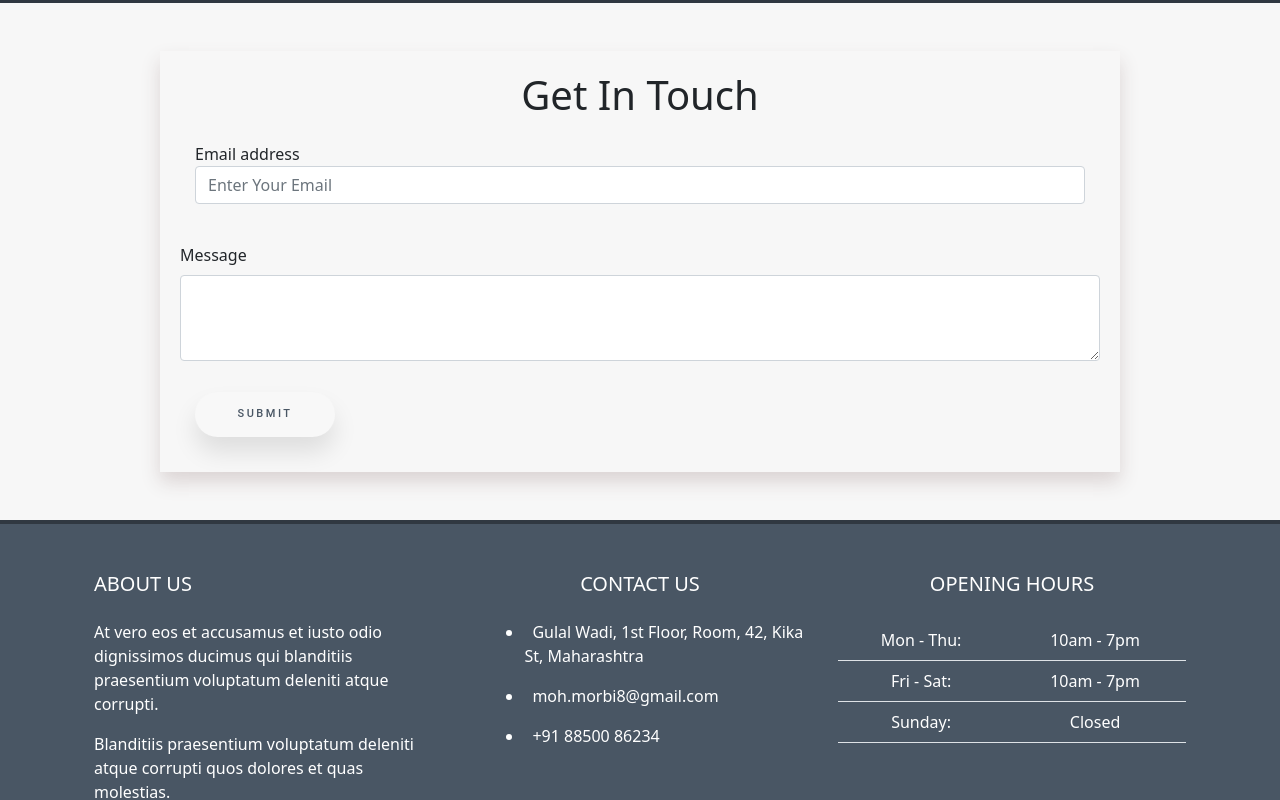
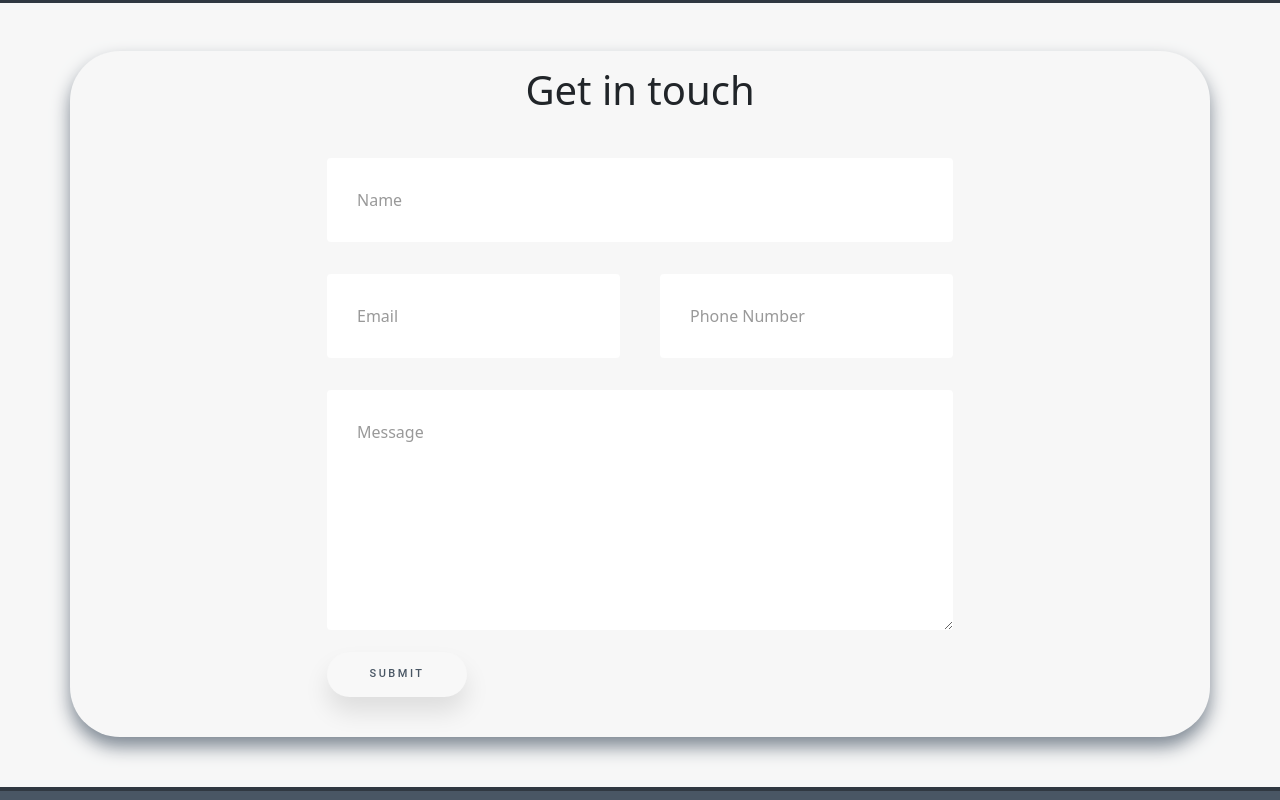
Before and after one commit to GeekDevelopement/Luckystar, a React (Create React App) app: page / in a window 1280 px wide. Shown: the part 1820-2620 px from the top of the page. Built offline with nearby package versions, Linux system fonts and the light colour scheme.

Commit message:
products

```diff
--- a/src/components/contactus/Body.jsx
+++ b/src/components/contactus/Body.jsx
@@ -1,8 +1,8 @@
 import React from "react";
 
 function Body() {
-return (
-<div className="background">
+return (<>
+<div className="d-flex py-5 my-5">
   <div className="container" id="container-cu">
     <div className="screen">
       <div className="screen-body">
@@ -11,9 +11,6 @@
             <span>CONTACT</span>
             <span>US</span>
           </div>
-          <div className="app-contact">Gulal Wadi, 1st Floor, Room, 42, Kika St, Maharashtra <br />
-          moh.morbi8@gmail.com <br />+91 88500 86234
-</div>
         </div>
         <div className="screen-body-item">
           <div className="app-form">
@@ -39,7 +36,7 @@
     </div>
   </div>
 </div>
-
+</>
 );
 }
 
--- a/src/components/homepage/Form.jsx
+++ b/src/components/homepage/Form.jsx
@@ -2,27 +2,42 @@
 
 function Form() {
 return (
-<section id="form" className="my-5">
-  <div id="auth" className="w-third-l mw6-l center-l ph3 container w-75">
-    <h1 className="text-center">Get In Touch</h1>
-    <form action="/login" method="POST">
-      <div className="form-group">
-        <label htmlFor="Email">Email address</label>
-        <input className="form-control" id="Email" name="email" placeholder="Enter Your Email" type="email" />
-      </div>
-      <br />
-      <div className="mb-3">
-        <label htmlFor="exampleFormControlTextarea1" className="form-label">Message</label>
-        <textarea className="form-control" id="exampleFormControlTextarea1" rows="3"></textarea>
-      </div>
-      <div className="form-group">
+<div id="form" class="container">
+	<div class="row">
+			<h1 className="text-center">Get in touch</h1>
+	</div>
+	<div class="row input-container">
+			<div class="col-xs-12">
+				<div class="styled-input wide">
+					<input type="text" required />
+					<label>Name</label>
+				</div>
+			</div>
+			<div class="col-md-6 col-sm-12">
+				<div class="styled-input">
+					<input type="text" required />
+					<label>Email</label>
+				</div>
+			</div>
+			<div class="col-md-6 col-sm-12">
+				<div class="styled-input" style={{float:"right"}}>
+					<input type="text" required />
+					<label>Phone Number</label>
+				</div>
+			</div>
+			<div class="col-xs-12">
+				<div class="styled-input wide">
+					<textarea required></textarea>
+					<label>Message</label>
+				</div>
+			</div>
+			<div className="form-group">
         <div className="wrap">
           <button className="button">Submit</button>
         </div>
       </div>
-    </form>
-  </div>
-</section>
+	</div>
+</div>
 );
 }
 
--- a/src/components/homepage/Navbar.jsx
+++ b/src/components/homepage/Navbar.jsx
@@ -5,7 +5,7 @@
 function Navbar() {
 return (
     <header>
-        <nav className="navbar navbar-expand-sm" id="navbar-header">
+        <nav className="navbar navbar-expand-lg" id="navbar-header">
             <div className="container">
                 <Link to="/"><span className="navbar-text" id="header" to="/"><img id="logo" src={logo}
                             alt="logo" /></span></Link>
--- a/src/index.css
+++ b/src/index.css
@@ -8,7 +8,9 @@
 #logo {
   max-width: 190px;
 }
-
+ul{
+	text-align: center;
+}
 #navbarSupportedContent li a{
     display: inline-block;
     position: relative;
@@ -97,8 +99,6 @@
   .card-grid-view {
     display: flex;
     justify-content: center;
-    flex-direction: row;
-    flex-wrap: wrap;
     margin: 0;
     padding: 0;
   }
@@ -127,15 +127,122 @@
 
 
 /* Form */
-#auth{
-  box-shadow: 0 10px 18px #dbd4d4;
-  padding: 20px;
+#form{
+  padding-top: 15px;
+  padding-bottom: 15px;
+  margin-bottom: 50px;
+  box-shadow:  0 10px 18px rgb(127, 137, 148);
+  background-color: #F7F7F7;
+  border-radius: 50px;
+}
+input:focus ~ label, textarea:focus ~ label, input:valid ~ label, textarea:valid ~ label {
+  font-size: 0.75em;
+  color: #999;
+  top: -5px;
+  -webkit-transition: all 0.225s ease;
+  transition: all 0.225s ease;
 }
 
-.form-group{
-  padding: 15px;
+.styled-input {
+  float: left;
+  width: 293px;
+  margin: 1rem 0;
+  position: relative;
+  border-radius: 4px;
 }
 
+@media only screen and (max-width: 768px){
+  .styled-input {
+      width:100%;
+  }
+}
+
+.styled-input label {
+  color: #999;
+  padding: 1.3rem 30px 1rem 30px;
+  position: absolute;
+  top: 10px;
+  left: 0;
+  -webkit-transition: all 0.25s ease;
+  transition: all 0.25s ease;
+  pointer-events: none;
+}
+
+.styled-input.wide {
+  width: 650px;
+  max-width: 100%;
+}
+
+input,
+textarea {
+  padding: 30px;
+  border: 0;
+  width: 100%;
+  font-size: 1rem;
+  background-color: #fff;
+  color: #000000;
+  border-radius: 4px;
+}
+
+input:focus,
+textarea:focus { outline: 0; }
+
+input:focus ~ span,
+textarea:focus ~ span {
+  width: 100%;
+  -webkit-transition: all 0.075s ease;
+  transition: all 0.075s ease;
+}
+
+textarea {
+  width: 100%;
+  min-height: 15em;
+}
+
+.input-container {
+  width: 650px;
+  max-width: 100%;
+  margin: 20px auto 25px auto;
+}
+
+.submit-btn {
+  float: right;
+  padding: 7px 35px;
+  border-radius: 60px;
+  display: inline-block;
+  background-color: #000000;
+  color: white;
+  font-size: 18px;
+  cursor: pointer;
+  box-shadow: 0 2px 5px 0 rgba(0,0,0,0.06),
+            0 2px 10px 0 rgba(0,0,0,0.07);
+  -webkit-transition: all 300ms ease;
+  transition: all 300ms ease;
+}
+
+.submit-btn:hover {
+  transform: translateY(1px);
+  box-shadow: 0 1px 1px 0 rgba(0,0,0,0.10),
+            0 1px 1px 0 rgba(0,0,0,0.09);
+}
+
+@media (max-width: 768px) {
+  .submit-btn {
+      width:100%;
+      float: none;
+      text-align:center;
+  }
+}
+
+input[type=checkbox] + label {
+color: #ccc;
+font-style: italic;
+}
+
+input[type=checkbox]:checked + label {
+color: #f00;
+font-style: normal;
+}
 /* Brand-logo */
 #brand-logo{
   border-top: 4px solid #303841;
@@ -184,11 +291,6 @@
 
 
 /* Contact Us */
-.background {
-  display: flex;
-  min-height: 100vh;
-}
-
 #container-cu {
   flex: 0 1 700px;
   margin: auto;
```
